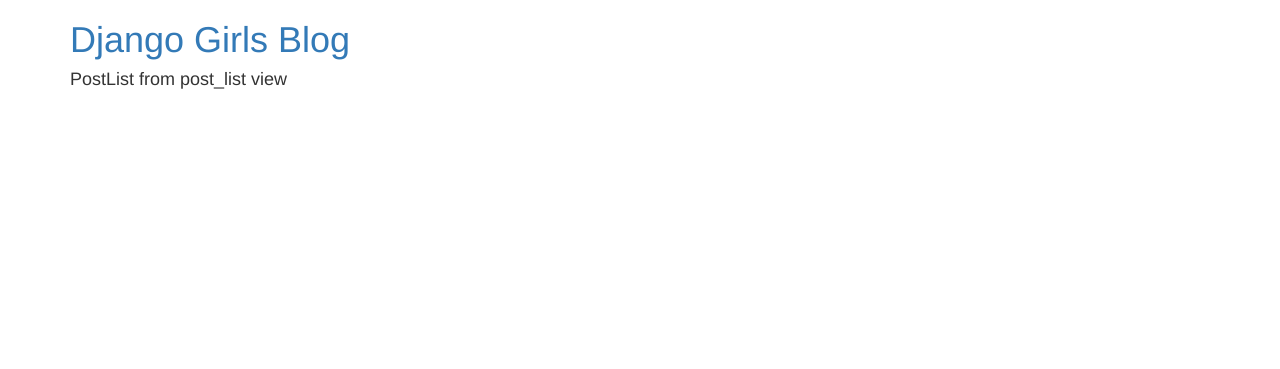
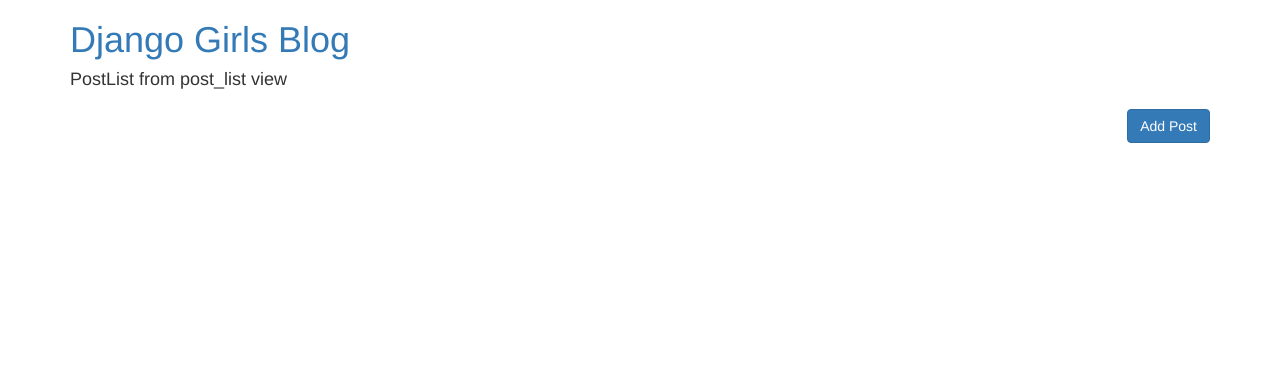
Before and after one commit to Dfog202/Django-Girls-Tutorial, a Django app: page / in a window 1280 px wide. Shown: the top 369 px of the page. Run offline with Django 3.2, Linux system fonts and the light colour scheme; data that the repository does not hold is empty; some libraries are stand-ins or nearby versions.

Commit message:
edit post

```diff
--- a/django_app/blog/views.py
+++ b/django_app/blog/views.py
@@ -4,6 +4,7 @@
 from django.contrib.auth import get_user_model
 
 from .models import Post
+from .forms import PostCeateForm
 
 User = get_user_model()
 
@@ -40,18 +41,48 @@
 
 def post_create(request):
     if request.method == 'GET':
+        form = PostCeateForm()
         context = {
-
+            'form': form,
         }
         return render(request, 'blog/post_create.html', context)
     elif request.method == 'POST':
+        # Form클래스의 생성자에 POST데이터를 전달하여 Form인스턴스를 생성
+        form = PostCeateForm(request.POST)
+        # Form인스턴스의 유효성을 검사하는 is_vail 메서드
+        if form.is_valid():
+            title = form.cleaned_data['title']
+            text = form.cleaned_data['text']
+            user = User.objects.first()
+            post = Post.objects.create(
+                title=title,
+                text=text,
+                author=user,
+            )
+            return redirect('post_detail', pk=post.pk)
+        else:
+            context = {
+                'form': form,
+            }
+            return render(request, 'blog/post_create.html', context)
+
+def post_modify(request, pk):
+    post = Post.objects.get(pk=pk)
+    if request.method == 'POST':
+        # POST요청 (request)가 올 경우, 전달받은 데이터의 title, text값을 사용해서
+        # 해당하는 Post인스턴스 (post)의 title, text 속성값에 덮어씌우고
+        # DB에 업데이트하는 save() 메서드 실행
         data = request.POST
         title = data['title']
         text = data['text']
-        user = User.objects.first()
-        post = Post.objects.create(
-            title=title,
-            text=text,
-            author=user,
-        )
+        post.title = title
+        post.text = text
+        post.save()
+        # 기존 post인스턴스를 업데이트 한 후 , 다시 글 상세화면으로 이동
         return redirect('post_detail', pk=post.pk)
+    elif request.method == 'GET':
+        # pk에 해당하는 Post인스턴스를 전달
+        context = {
+            'post': post,
+        }
+    return render(request, 'blog/post_modify.html', context)
--- a/django_app/mysite/urls.py
+++ b/django_app/mysite/urls.py
@@ -23,5 +23,6 @@
     # /post/<pk>/
     # /post/로 시작하고 중간에 숫자 1개 이상을 가지고, /로 끝나는 정규표현식
     url(r'^post/(?P<pk>\d+)/$', views.post_detail, name='post_detail'),
+    url(r'^post/(?P<pk>\d+)/modify/$', views.post_modify, name='post_modify'),
     url(r'^post/create/$', views.post_create, name='post_create'),
 ]
--- a/django_app/templates/blog/base.html
+++ b/django_app/templates/blog/base.html
@@ -15,7 +15,7 @@
  		<div class="header">
  			<h1><a href="{% url 'post_list' %}">Django Girls Blog</a></h1>
  			<h4>{{ title }}</h4>
- 		</div>
+        </div>
 
         {% block content %}
         {% endblock %}
--- a/django_app/templates/blog/post_detail.html
+++ b/django_app/templates/blog/post_detail.html
@@ -5,7 +5,7 @@
     <div class="post">
         <h4><a href="{% url 'post_detail' pk=post.pk %}">{{ post.title }}</a></h4>
         <p class="text-right"><small>published: {{ post.published_date }}</small></p>
-        <p>{{ post.text|truncatechars:150 }}</p>
+        <p>{{ post.text|linebreaksbr }}</p>
     </div>
 </div>
 {% endblock %}
--- a/django_app/templates/blog/post_list.html
+++ b/django_app/templates/blog/post_list.html
@@ -1,6 +1,7 @@
 {% extends 'blog/base.html' %}
 
 {% block content %}
+<a href="{% url 'post_create' %}" class="btn btn-primary pull-right">Add Post</a>
 <div class="post-list">
     {% for post in posts %}
     <div class="post">
```
Also changed, not shown: django_app/blog/forms.py (added, +23 -0 lines), django_app/templates/blog/post_create.html (+8 -3 lines), django_app/templates/blog/post_modify.html (added, +10 -0 lines).
